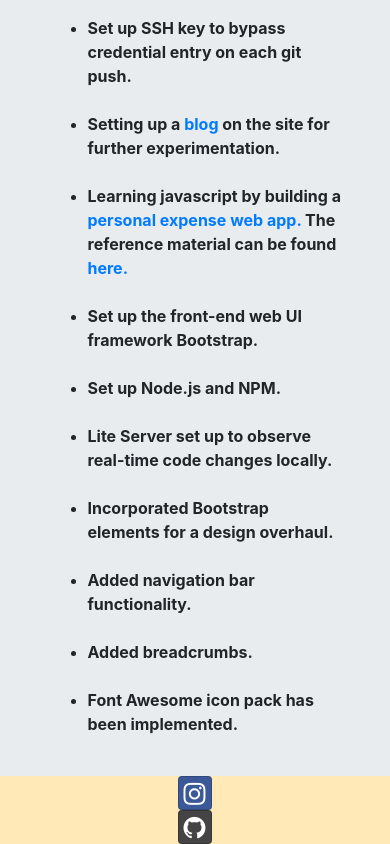
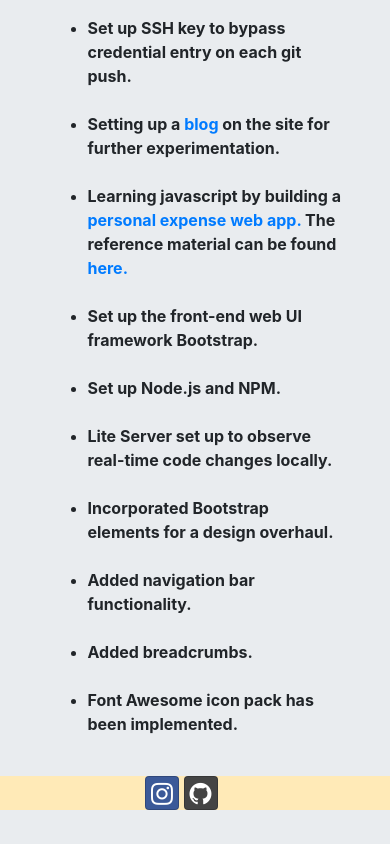
Before and after one commit to Aldroc/aldroc.netlify, a website: page index.html in a window 390 px wide. Shown: the part 686-1530 px from the top of the page. After the commit the page ends 1496 px from the top, so only its background shows below. Drawn offline with nearby package versions, Linux system fonts and the light colour scheme.

Commit message:
minor_footer_align_fix

```diff
--- a/index.html
+++ b/index.html
@@ -63,7 +63,7 @@
         <footer class="footer">
             <div class="container">
                 <div class="row justify-content-center">
-                    <div class="col-2">
+                    <div class="col-4 col-sm-2">
                         <a class="btn btn-social-icon btn-facebook" href="https://www.instagram.com/_aldroc_/"><i class="fa fa-instagram"></i></a>
                         <a class="btn btn-social-icon btn-github" href="https://github.com/Aldroc"><i class="fa fa-github"></i></a>
                     </div>
```
